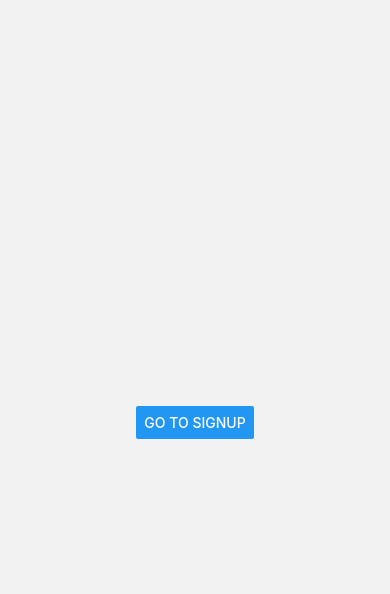
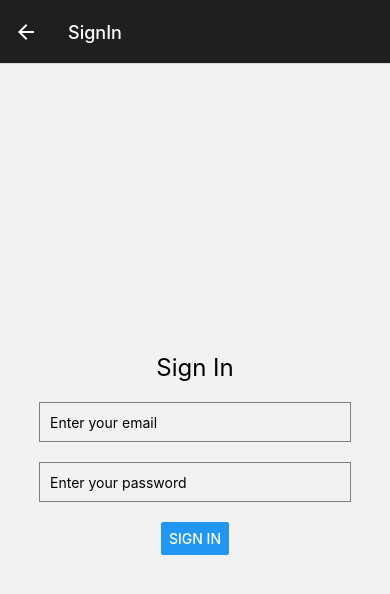
Before and after one commit to gyuhyeok0/OnulFrontEnd, a React Native app: screen /SignIn in a window 390 px wide. Before the commit this address had no page. Shown: the top 594 px of the page. Built offline with nearby package versions, Linux system fonts and the light colour scheme.

Commit message:
시작페이지 디자인

```diff
--- a/App.tsx
+++ b/App.tsx
@@ -8,7 +8,12 @@ import Schedule from './src/screens/Schedule';
 import Management from './src/screens/Management';
 import Record from './src/screens/Record';
 import Menu from './src/screens/Menu';
-import { DefaultHeaderStyles } from './src/screens/common/DefaultHeaderStyles.module'; // 확인 후 수정
+import SignIn from './src/screens/SignIn';
+import SignupScreen from './src/screens/Signup';
+import SignupStep1Screen from './src/screens/SignupStep1';
+import SignupStep2Screen from './src/screens/SignupStep2';
+import SignupStep3Screen from './src/screens/SignupStep3';
+import { DefaultHeaderStyles } from './src/screens/common/DefaultHeaderStyles.module';
 
 const Stack = createNativeStackNavigator();
 
@@ -28,35 +33,64 @@ function App() {
         <Stack.Screen
           name="Login"
           component={LoginScreen}
-          options={{ headerShown: false }}
+          options={{ headerShown: false, animation: 'none' }}
+        />
+
+        {/* 로그인 실행 페이지 */}
+        <Stack.Screen
+          name="SignIn"
+          component={SignIn}
+          options={{ headerShown: true, animation: 'none', ...DefaultHeaderStyles}}
+        />
+
+        {/* 회원가입 단계 페이지 */}
+        <Stack.Screen
+          name="Signup"
+          component={SignupScreen}
+          options={{ headerShown: true, animation: 'none', ...DefaultHeaderStyles }}
+        />
+        <Stack.Screen
+          name="SignupStep1"
+          component={SignupStep1Screen}
+          options={{ headerShown: true, title: 'Step 1', ...DefaultHeaderStyles }}
+        />
+        <Stack.Screen
+          name="SignupStep2"
+          component={SignupStep2Screen}
+          options={{ headerShown: true, title: 'Step 2', ...DefaultHeaderStyles }}
+        />
+        <Stack.Screen
+          name="SignupStep3"
+          component={SignupStep3Screen}
+          options={{ headerShown: true, title: 'Step 3', ...DefaultHeaderStyles }}
         />
 
         {/* 운동 페이지 */}
         <Stack.Screen
           name="Exercise"
           component={Exercise}
-          options={{ headerShown: false }}
+          options={{ headerShown: false, animation: 'none' }}
         />
 
         {/* 스케쥴 페이지 */}
         <Stack.Screen
           name="Schedule"
           component={Schedule}
-          options={{ headerShown: false }}
+          options={{ headerShown: false, animation: 'none' }}
         />
 
         {/* 관리, 분석 페이지 */}
         <Stack.Screen
           name="Management"
           component={Management}
-          options={{ headerShown: false }}
+          options={{ headerShown: false, animation: 'none' }}
         />
 
         {/* 기록 페이지 */}
         <Stack.Screen
           name="Record"
           component={Record}
-          options={{ headerShown: false }}
+          options={{ headerShown: false, animation: 'none' }}
         />
 
         {/* 메뉴 페이지 */}
--- a/src/screens/Login.js
+++ b/src/screens/Login.js
@@ -1,22 +1,109 @@
-// 로그인 페이지
-
 import React from 'react';
-import { View, Button } from 'react-native';
+import { View, StyleSheet, Dimensions, Image, Text, TouchableOpacity } from 'react-native';
 
 function LoginScreen({ navigation }) {
 
-  const handlePress = () => {
-    navigation.navigate('Exercise');
+  const handlePressSignIn = () => {
+    navigation.navigate('SignIn');
+  };
+
+  const handlePressSignUp = () => {
+    navigation.navigate('Signup');
   };
 
   return (
-    <View style={{ flex: 1, justifyContent: 'center', alignItems: 'center' }}>
-      <Button
-        title="Go to Signup"
-        onPress={handlePress}
-      />
+    <View style={styles.container}>
+      <View style={styles.BackgroundCircle}></View>
+      <View style={styles.container2}>
+
+        <Image
+          source={require('../assets/WhiteLogo.png')} // 이미지 경로 지정
+          style={styles.logo} // 스타일 적용
+        />
+
+        <Text style={styles.LogoText}>ONE TOUCH FIT</Text>
+
+        <TouchableOpacity style={styles.StartBox} onPress={handlePressSignUp}>
+          <Text style={styles.ButtonText}>Start Fresh</Text>
+        </TouchableOpacity>
+
+        <TouchableOpacity style={styles.LoginBox} onPress={handlePressSignIn}>
+          <Text style={styles.ButtonText}>Continue with Account</Text>
+        </TouchableOpacity>
+
+      </View>
     </View>
   );
 }
 
+const { width } = Dimensions.get('window');
+
+const styles = StyleSheet.create({
+  container: {
+    position: 'relative',
+    width: width,
+    flex: 1,
+    justifyContent: 'center',
+    backgroundColor: '#171717',
+  },
+
+  BackgroundCircle: {
+    position: 'absolute',
+    top: 150,
+    right: -110,
+    width: 300,
+    height: 300,
+    backgroundColor: 'black',
+    borderRadius: 150,
+  },
+
+  container2: {
+    width: '85%',
+    flex: 0.87,
+    alignSelf: 'center',
+    alignItems: 'center',
+  },
+
+  logo: {
+    width: 120, // 로고의 너비
+    height: 120, // 로고의 높이
+    marginTop: '50%',
+    marginLeft: '-3.5%',
+    resizeMode: 'contain',
+  },
+
+  LogoText: {
+    fontSize: 13, // 텍스트 크기
+    color: '#ffffff', // 텍스트 색상
+    fontWeight: '150', // 텍스트 굵기
+    marginTop: '-4.5%'
+  },
+
+  StartBox: {
+    marginTop: '58%',
+    width: 260,
+    height: 45,
+    backgroundColor: '#5E56C3',
+    borderRadius: 100,
+    alignItems: 'center',
+    justifyContent: 'center',
+  },
+
+  LoginBox: {
+    marginTop: '4%',
+    width: 260,
+    height: 45,
+    backgroundColor: '#303030',
+    borderRadius: 100,
+    alignItems: 'center',
+    justifyContent: 'center',
+  },
+
+  ButtonText: {
+    alignItems: 'center',
+    color: 'white',
+    fontSize: 14,
+  },
+});
+
 export default LoginScreen;
--- /dev/null
+++ b/src/screens/SignIn.js
@@ -0,0 +1,41 @@
+import React from 'react';
+import { View, Text, TextInput, Button, StyleSheet } from 'react-native';
+
+function SignIn({ navigation }) {
+
+    const handleSignIn = () => {
+        // 로그인 로직 구현 후, 성공하면 아래와 같이 페이지 이동
+        navigation.navigate('Exercise');
+    };
+
+    return (
+        <View style={styles.container}>
+        <Text style={styles.text}>Sign In</Text>
+        <TextInput style={styles.input} placeholder="Enter your email" />
+        <TextInput style={styles.input} placeholder="Enter your password" secureTextEntry={true} />
+        <Button title="Sign In" onPress={handleSignIn} />
+        </View>
+    );
+}
+
+const styles = StyleSheet.create({
+    container: {
+        flex: 1,
+        justifyContent: 'center',
+        alignItems: 'center',
+    },
+    text: {
+        fontSize: 24,
+        marginBottom: 20,
+    },
+    input: {
+        height: 40,
+        borderColor: 'gray',
+        borderWidth: 1,
+        width: '80%',
+        marginBottom: 20,
+        paddingHorizontal: 10,
+    },
+});
+
+export default SignIn;
--- /dev/null
+++ b/src/screens/Signup.js
@@ -0,0 +1,22 @@
+import React from 'react';
+import { View, Text, TextInput, Button, StyleSheet } from 'react-native';
+
+function Signup({ navigation }) {
+
+    const handleNextStep = () => {
+        navigation.navigate('SignupStep1');
+    };
+
+    return (
+        <View style={styles.container}>
+
+        </View>
+    );
+}
+
+const styles = StyleSheet.create({
+
+});
+
+
+export default Signup;
--- /dev/null
+++ b/src/screens/SignupStep1.js
@@ -0,0 +1,21 @@
+import React from 'react';
+import { View, Text, TextInput, Button, StyleSheet } from 'react-native';
+
+function SignupStep1({ navigation }) {
+
+    const handleNextStep = () => {
+        navigation.navigate('SignupStep2');
+    };
+
+    return (
+        <>
+        </>
+
+    );
+}
+
+const styles = StyleSheet.create({
+
+});
+
+export default SignupStep1;
--- /dev/null
+++ b/src/screens/SignupStep2.js
@@ -0,0 +1,20 @@
+import React from 'react';
+import { View, Text, TextInput, Button, StyleSheet } from 'react-native';
+
+function SignupStep2({ navigation }) {
+
+    const handleNextStep = () => {
+        navigation.navigate('SignupStep3');
+    };
+
+    return (
+        <>
+        </>
+    );
+}
+
+const styles = StyleSheet.create({
+
+});
+
+export default SignupStep2;
--- /dev/null
+++ b/src/screens/SignupStep3.js
@@ -0,0 +1,22 @@
+import React from 'react';
+import { View, Text, TextInput, Button, StyleSheet } from 'react-native';
+
+function SignupStep3({ navigation }) {
+
+    const handleNextStep = () => {
+        navigation.navigate('SignupStep3');
+    };
+
+    return (
+        <>
+        </>
+    );
+}
+
+const styles = StyleSheet.create({
+
+});
+
+
+
+export default SignupStep3;
```
Also changed, not shown: src/assets/WhiteLogo.png (added).
